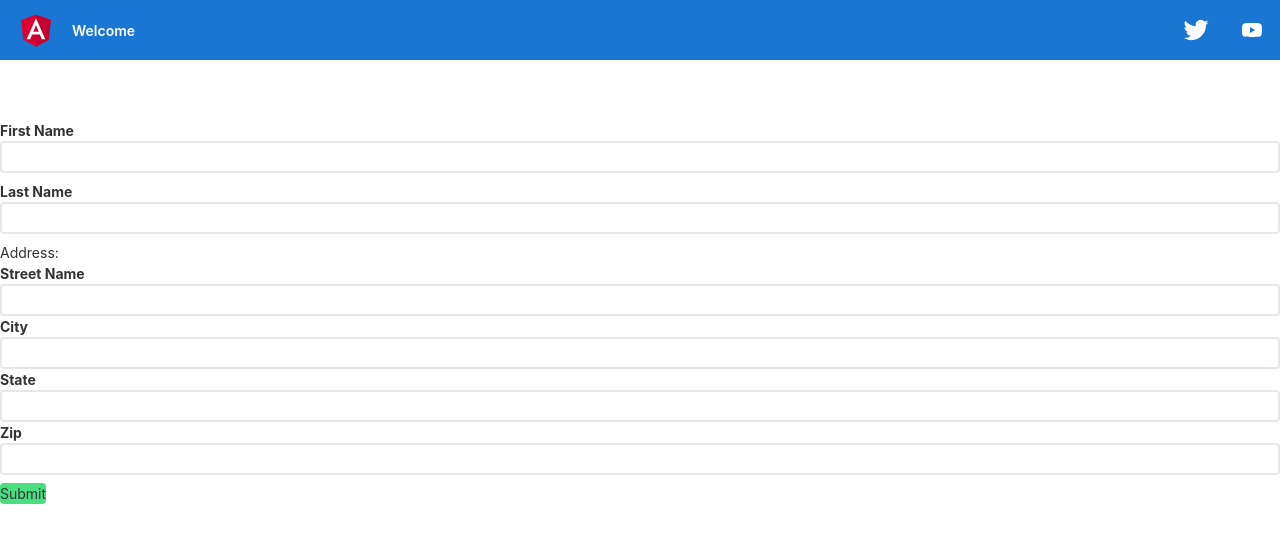
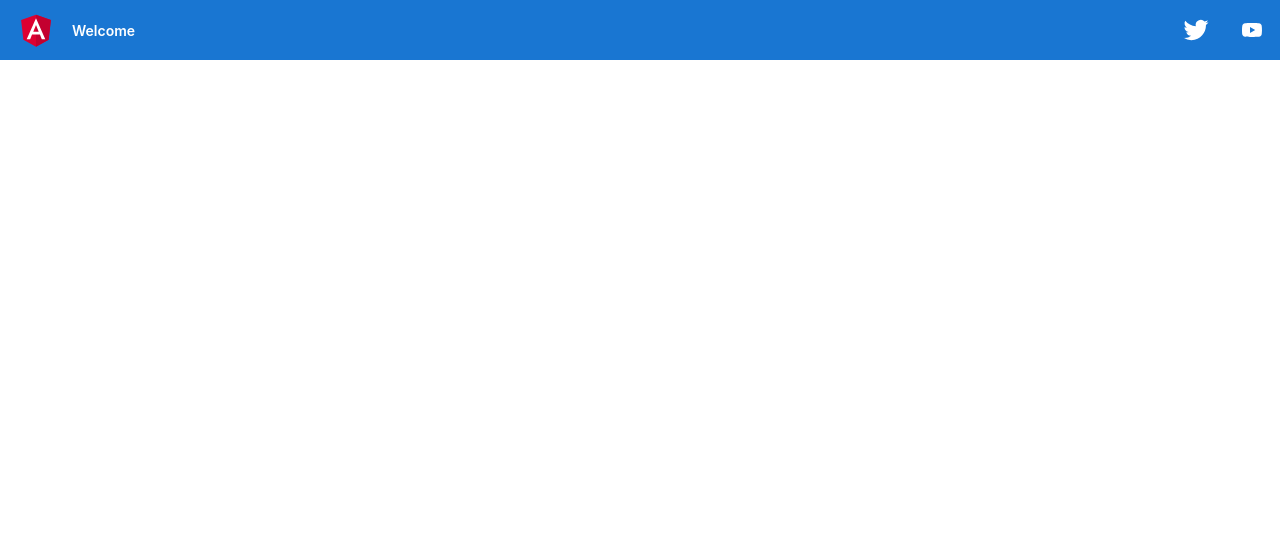
Before and after one commit to nawajar/angualr-bacics, an Angular app: page /control-container in a window 1280 px wide. Shown: the top 542 px of the page. Built offline with nearby package versions, Linux system fonts and the light colour scheme.

Commit message:
test dom

```diff
--- a/package.json
+++ b/package.json
@@ -6,7 +6,7 @@
     "start": "ng serve",
     "build": "ng build",
     "watch": "ng build --watch --configuration development",
-    "test": "jest",
+    "test": "jest --watch",
     "lint": "ng lint"
   },
   "private": true,
--- a/src/app/control-container/child/child.component.html
+++ b/src/app/control-container/child/child.component.html
@@ -1,4 +1,4 @@
-<form *ngIf="formGroup" [formGroup]="formGroup">
+<!-- <form *ngIf="formGroup" [formGroup]="formGroup">
   <h5>Address:</h5>
   <div class="form-group">
     <label for="name">Street Name</label>
@@ -23,4 +23,4 @@
     <label for="name">Zip</label>
     <input formControlName="zip" />
   </div>
-</form>
+</form> -->
--- a/src/app/control-container/parent/parent.component.html
+++ b/src/app/control-container/parent/parent.component.html
@@ -1,4 +1,4 @@
-<form [formGroup]="form" class="w-full flex flex-col gap-2">
+<!-- <form [formGroup]="form" class="w-full flex flex-col gap-2">
   <div class="form-group">
     <label for="name">First Name</label>
     <span
@@ -18,4 +18,4 @@
   <div class="w-full">
     <button class="bg-green-400 rounded" (click)="submitForm()">Submit</button>
   </div>
-</form>
+</form> -->
--- a/src/app/control-container/parent/parent.component.ts
+++ b/src/app/control-container/parent/parent.component.ts
@@ -1,9 +1,5 @@
 import { Component } from '@angular/core';
-import {
-  FormBuilder,
-  FormGroup,
-  Validators,
-} from '@angular/forms';
+import { FormBuilder, FormGroup, Validators } from '@angular/forms';
 
 @Component({
   selector: 'app-parent',
@@ -14,23 +10,26 @@ export class ParentComponent {
   form: FormGroup;
 
   constructor(private fb: FormBuilder) {
-    this.form = this.fb.group({
-      firstName: ['', Validators.required],
-      lastName: '',
-      address: this.fb.group({
-        street: ['', Validators.required],
-        city: [''],
-        state: [''],
-        zip: [''],
-      }),
-    });
+    // this.form = this.fb.group({
+    //   firstName: ['', Validators.required],
+    //   lastName: '',
+    //   address: this.fb.group({
+    //     street: ['', Validators.required],
+    //     city: [''],
+    //     state: [''],
+    //     zip: [''],
+    //   }),
+    // });
   }
 
-  submitForm(): void {
-    this.form.markAllAsTouched();
-    if (this.form.invalid) {
+  formInvalid(): any {
+    return this.form.invalid;
+  }
+
+  submit(): void {
+    if (this.formInvalid()) {
       return;
     }
-    alert('form submit.')
+    alert();
   }
 }
```
Also changed, not shown: 2 other files (tests, documents, lock files or other folders).
